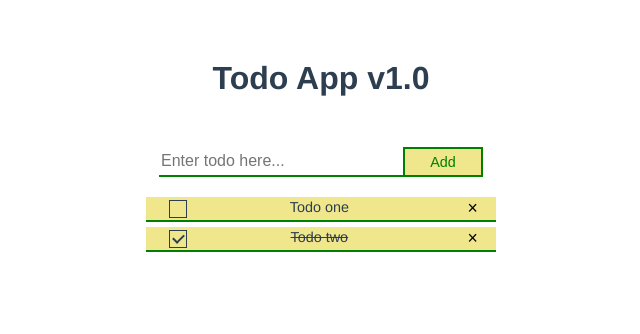
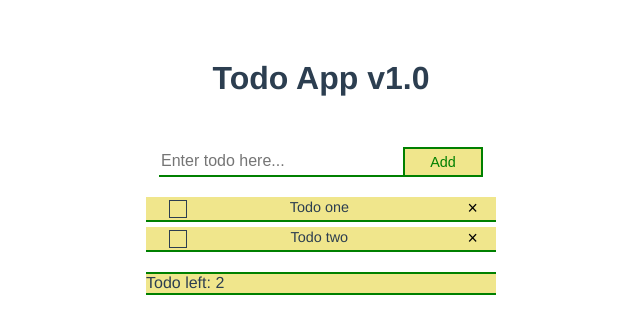
Before and after one commit to pawelpa/todoapp, a Vue app: page / in a window 1280 px wide. Shown: the top 334 px of the page, without its empty margins (319-959 px from the left). Built offline with nearby package versions, Linux system fonts and the light colour scheme.

Commit message:
todo left updated

```diff
--- a/package.json
+++ b/package.json
@@ -1,5 +1,5 @@
 {
-  "name": "vue4-1",
+  "name": "TodoApp_v1.0",
   "version": "0.1.0",
   "private": true,
   "scripts": {
--- a/src/App.vue
+++ b/src/App.vue
@@ -2,39 +2,56 @@
   <div id="app">
     <h1>Todo App v1.0</h1>
     <AddTodo v-on:addtodo="addtodo" />
-    <Todo v-on:deletetodo="deletetodo" v-for="todo of todos" :key="todo.id" :todo="todo" />
+    <Todo
+      v-on:deletetodo="deletetodo"
+      v-on:checktodo="checktodo"
+      v-for="todo of todos"
+      :key="todo.id"
+      :todo="todo"
+    />
+    <StatusBar v-if="todos.length > 0" :todos="todos" />
   </div>
 </template>
 
 <script>
 import Todo from "./components/Todo.vue";
 import AddTodo from "./components/AddTodo.vue";
+import StatusBar from "./components/StatusBar.vue";
 export default {
   name: "App",
   components: {
     Todo,
-    AddTodo
+    AddTodo,
+    StatusBar,
   },
   methods: {
     addtodo(todo) {
       this.todos = [
         ...this.todos,
-        { id: Math.random() * 255, text: todo, done: false }
+        { id: Math.random() * 255, text: todo, done: false },
       ];
-      console.log(todo);
+      //console.log(todo);
+    },
+    checktodo(id) {
+      console.log(id);
+      this.todos.forEach((todo) => {
+        if (todo.id === id) {
+          return (todo.done = !todo.done);
+        }
+      });
     },
     deletetodo(id) {
-      this.todos = this.todos.filter(i => i.id != id);
-    }
+      this.todos = this.todos.filter((i) => i.id != id);
+    },
   },
   data() {
     return {
       todos: [
         { id: 1, text: "Todo one", done: false },
-        { id: 2, text: "Todo two", done: true }
-      ]
+        { id: 2, text: "Todo two", done: false },
+      ],
     };
-  }
+  },
 };
 </script>
 
--- /dev/null
+++ b/src/components/StatusBar.vue
@@ -0,0 +1,29 @@
+<template>
+  <div class="status">Todo left: {{this.todoLeft}}</div>
+</template>
+
+<script>
+export default {
+  props: {
+    todos: Array,
+  },
+  computed: {
+    todoLeft() {
+      return this.todos.filter((t) => t.done !== true).length;
+    },
+  },
+};
+</script>
+
+<style scoped>
+.status {
+  width: 350px;
+  margin: auto;
+  border-bottom: 2px solid green;
+  border-top: 2px solid green;
+  margin-top: 20px;
+  height: 1.2rem;
+  text-align: left;
+  background-color: khaki;
+}
+</style>
--- a/src/components/Todo.vue
+++ b/src/components/Todo.vue
@@ -2,7 +2,7 @@
   <div>
     <div class="todo" :class="{ done: done }">
       <input type="checkbox" v-model="done" :id="todo.id" />
-      <label :for="todo.id">{{ todo.text }}</label>
+      <label :for="todo.id" v-on:click="$emit('checktodo', todo.id)">{{ todo.text }}</label>
       <span>
         <button class="btn" v-on:click="$emit('deletetodo', todo.id)">&times;</button>
       </span>
@@ -14,13 +14,13 @@
 export default {
   name: "Todo",
   props: {
-    todo: Object
+    todo: Object,
   },
   data() {
     return {
-      done: this.todo.done
+      done: this.todo.done,
     };
-  }
+  },
 };
 </script>
 
```
